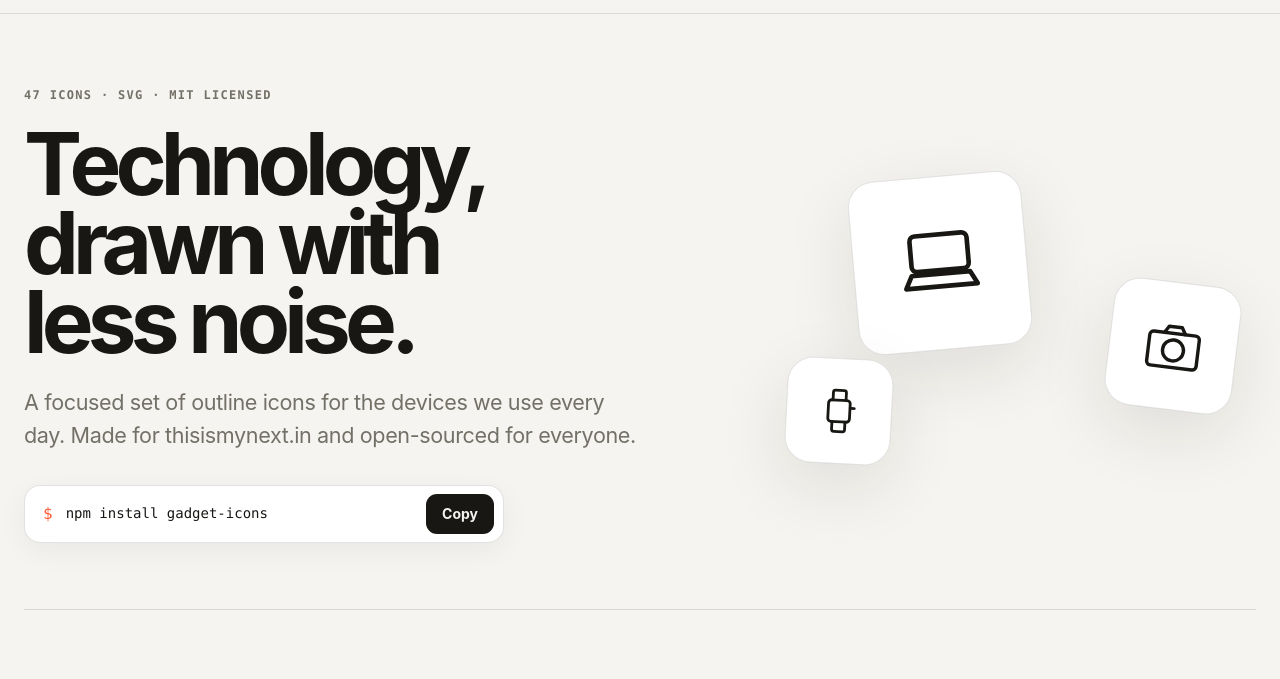
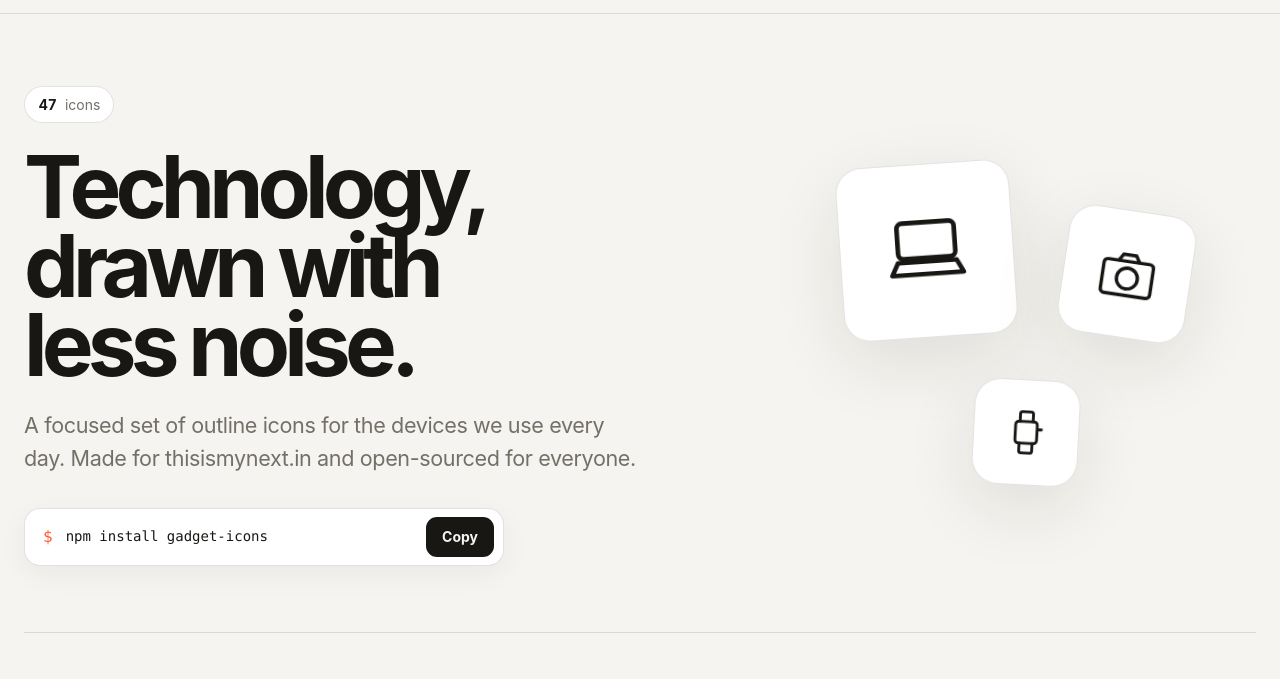
Before and after one commit to jashjacob/gadget-icons, a website with bundled scripts: page docs/index.html in a window 1280 px wide. Shown: the part 59-738 px from the top of the page. Built offline with nearby package versions, Linux system fonts and the light colour scheme.

Commit message:
Release 0.3.0 icon refinements

```diff
--- a/docs/app.js
+++ b/docs/app.js
@@ -240,6 +240,20 @@ renderHero();
 renderFilters();
 renderGrid();
 
+const collectionCount = document.querySelector('#collection-count');
+document.querySelector('#collection-counter').setAttribute('aria-label', `${names.length} icons in the collection`);
+collectionCount.textContent = names.length;
+if (!window.matchMedia('(prefers-reduced-motion: reduce)').matches) {
+  let counterStart;
+  function animateCount(timestamp) {
+    counterStart ??= timestamp;
+    const progress = Math.min((timestamp - counterStart) / 900, 1);
+    collectionCount.textContent = Math.round(names.length * (1 - (1 - progress) ** 3));
+    if (progress < 1) requestAnimationFrame(animateCount);
+  }
+  requestAnimationFrame(animateCount);
+}
+
 function restoreLink() {
   const params = new URL(location.href).searchParams;
   const name = params.get('icon');
--- a/docs/icons-data.js
+++ b/docs/icons-data.js
@@ -166,7 +166,7 @@ export const icons = {
   },
   "ssd": {
     "label": "SSD",
-    "paths": "<rect x=\"2.5\" y=\"7\" width=\"19\" height=\"10\" rx=\"1.5\"/><rect x=\"5\" y=\"9.5\" width=\"4\" height=\"5\" rx=\"0.8\"/><rect x=\"11\" y=\"9.5\" width=\"4\" height=\"5\" rx=\"0.8\"/><circle cx=\"19\" cy=\"12\" r=\"1\"/>"
+    "paths": "<path d=\"M3 8h16v8H3a1 1 0 0 1-1-1v-1.5a1.5 1.5 0 0 0 0-3V9a1 1 0 0 1 1-1zM19 10h3v4h-3\"/><rect x=\"6\" y=\"10.5\" width=\"3\" height=\"3\" rx=\"0.5\"/><rect x=\"12\" y=\"10.5\" width=\"3\" height=\"3\" rx=\"0.5\"/>"
   },
   "projector": {
     "label": "Projector",
@@ -182,7 +182,7 @@ export const icons = {
   },
   "handheld-console": {
     "label": "Handheld console",
-    "paths": "<rect x=\"2.5\" y=\"6.5\" width=\"19\" height=\"11\" rx=\"3\"/><rect x=\"8.5\" y=\"8.5\" width=\"7\" height=\"7\" rx=\"1.2\"/><path d=\"M5.5 9.5v5M3.5 12h4\"/><circle cx=\"18.5\" cy=\"10.5\" r=\"0.8\" fill=\"currentColor\" stroke=\"none\"/><circle cx=\"17.2\" cy=\"13.5\" r=\"0.8\" fill=\"currentColor\" stroke=\"none\"/>"
+    "paths": "<rect x=\"2.5\" y=\"6.5\" width=\"19\" height=\"11\" rx=\"3\"/><rect x=\"9\" y=\"8.5\" width=\"6\" height=\"7\" rx=\"1.2\"/><path d=\"M5.5 11v2M4.5 12h2\"/><circle cx=\"18.5\" cy=\"10.5\" r=\"0.8\" fill=\"currentColor\" stroke=\"none\"/><circle cx=\"18.5\" cy=\"13.5\" r=\"0.8\" fill=\"currentColor\" stroke=\"none\"/>"
   },
   "vr-headset": {
     "label": "VR headset",
--- a/docs/index.html
+++ b/docs/index.html
@@ -43,7 +43,10 @@
     <main>
       <section class="intro shell" aria-labelledby="page-title">
         <div class="intro-copy">
-          <p class="eyebrow">47 icons · SVG · MIT licensed</p>
+          <p class="collection-counter" id="collection-counter" aria-label="47 icons in the collection">
+            <span id="collection-count" aria-hidden="true">47</span>
+            <span aria-hidden="true">icons</span>
+          </p>
           <h1 id="page-title">Technology, drawn with less noise.</h1>
           <p class="lede">A focused set of outline icons for the devices we use every day. Made for thisismynext.in and open-sourced for everyone.</p>
 
--- a/docs/styles.css
+++ b/docs/styles.css
@@ -185,7 +185,28 @@ a {
   max-width: 760px;
 }
 
-.eyebrow,
+.collection-counter {
+  display: inline-flex;
+  align-items: baseline;
+  gap: 8px;
+  margin: 0 0 24px;
+  padding: 7px 13px;
+  border: 1px solid var(--line);
+  border-radius: 999px;
+  color: var(--muted);
+  background: var(--surface);
+  font-size: 0.875rem;
+  line-height: 1.5;
+}
+
+#collection-count {
+  min-width: 2ch;
+  color: var(--ink);
+  font-weight: 650;
+  font-variant-numeric: tabular-nums;
+  text-align: right;
+}
+
 .section-kicker {
   margin: 0 0 20px;
   color: var(--muted);
@@ -272,6 +293,9 @@ h1 {
 }
 
 .hero-icon {
+  --tilt: -5deg;
+  --lift: -20px;
+  --drift: 5px;
   position: absolute;
   display: grid;
   place-items: center;
@@ -280,6 +304,16 @@ h1 {
   background: var(--surface);
   color: var(--ink);
   box-shadow: var(--shadow);
+  animation: hero-float 3.8s ease-in-out infinite;
+}
+
+@keyframes hero-float {
+  0%, 100% {
+    transform: translate3d(0, 0, 0) rotate(var(--tilt));
+  }
+  50% {
+    transform: translate3d(var(--drift), var(--lift), 0) rotate(calc(var(--tilt) + 1.5deg));
+  }
 }
 
 .hero-icon svg {
@@ -301,6 +335,11 @@ h1 {
 }
 
 .hero-icon:nth-child(2) {
+  --tilt: 7deg;
+  --lift: -16px;
+  --drift: -5px;
+  animation-duration: 4.4s;
+  animation-delay: -1.5s;
   width: 128px;
   height: 128px;
   top: 118px;
@@ -309,11 +348,29 @@ h1 {
 }
 
 .hero-icon:nth-child(3) {
+  --tilt: 3deg;
+  --lift: -20px;
+  --drift: 4px;
+  animation-duration: 3.4s;
+  animation-delay: -2s;
   width: 106px;
   height: 106px;
   bottom: 0;
   left: 2%;
   transform: rotate(3deg);
+}
+
+@media (min-width: 861px) {
+  .hero-icons {
+    width: 360px;
+    max-width: 100%;
+    min-height: 320px;
+    margin-inline: auto;
+  }
+
+  .hero-icon:nth-child(1) { left: 0; }
+  .hero-icon:nth-child(2) { top: 60px; right: 0; }
+  .hero-icon:nth-child(3) { left: 38%; }
 }
 
 .library {
@@ -992,6 +1049,10 @@ input[type="range"] {
 }
 
 @media (prefers-reduced-motion: reduce) {
+  .hero-icon {
+    animation: none;
+  }
+
   *,
   *::before,
   *::after {
--- a/icons.mjs
+++ b/icons.mjs
@@ -191,7 +191,7 @@ export const icons = {
   },
   ssd: {
     label: 'SSD',
-    paths: '<rect x="2.5" y="7" width="19" height="10" rx="1.5"/><rect x="5" y="9.5" width="4" height="5" rx="0.8"/><rect x="11" y="9.5" width="4" height="5" rx="0.8"/><circle cx="19" cy="12" r="1"/>'
+    paths: '<path d="M3 8h16v8H3a1 1 0 0 1-1-1v-1.5a1.5 1.5 0 0 0 0-3V9a1 1 0 0 1 1-1zM19 10h3v4h-3"/><rect x="6" y="10.5" width="3" height="3" rx="0.5"/><rect x="12" y="10.5" width="3" height="3" rx="0.5"/>'
   },
   projector: {
     label: 'Projector',
@@ -207,7 +207,7 @@ export const icons = {
   },
   'handheld-console': {
     label: 'Handheld console',
-    paths: '<rect x="2.5" y="6.5" width="19" height="11" rx="3"/><rect x="8.5" y="8.5" width="7" height="7" rx="1.2"/><path d="M5.5 9.5v5M3.5 12h4"/><circle cx="18.5" cy="10.5" r="0.8" fill="currentColor" stroke="none"/><circle cx="17.2" cy="13.5" r="0.8" fill="currentColor" stroke="none"/>'
+    paths: '<rect x="2.5" y="6.5" width="19" height="11" rx="3"/><rect x="9" y="8.5" width="6" height="7" rx="1.2"/><path d="M5.5 11v2M4.5 12h2"/><circle cx="18.5" cy="10.5" r="0.8" fill="currentColor" stroke="none"/><circle cx="18.5" cy="13.5" r="0.8" fill="currentColor" stroke="none"/>'
   },
   'vr-headset': {
     label: 'VR headset',
```
Also changed, not shown: CHANGELOG.md, icons/handheld-console.svg, icons/ssd.svg, preview.svg.
